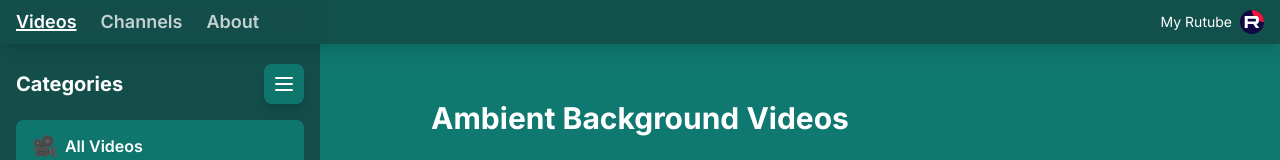
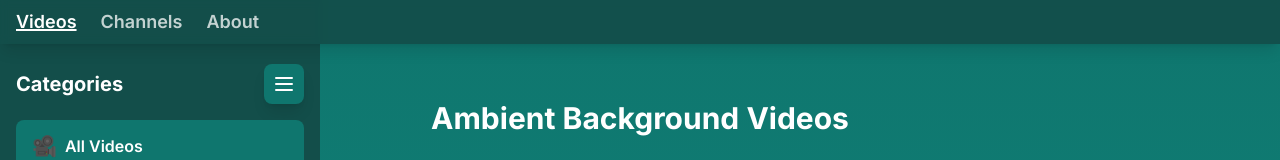
Before and after one commit to yamkin29/relax-app, a Next.js app: page /videos in a window 1280 px wide. Shown: the top 160 px of the page. Built offline with nearby package versions, Linux system fonts and the light colour scheme.

Commit message:
delete rutube

```diff
--- a/src/components/header/Header.tsx
+++ b/src/components/header/Header.tsx
@@ -3,7 +3,6 @@ import React from 'react';
 import { usePathname } from 'next/navigation';
 import { HEADER_TEXTS, STYLES } from '@/components/header/constants/header';
 import NavLink from '@/components/header/components/NavLink';
-import RutubeLink from '@/components/header/components/RutubeLink';
 
 const Header: React.FC = () => {
     const pathname = usePathname();
@@ -23,9 +22,6 @@ const Header: React.FC = () => {
                             {HEADER_TEXTS.ABOUT}
                         </NavLink>
                     </nav>
-                    <div className={STYLES.actions}>
-                        <RutubeLink />
-                    </div>
                 </div>
             </div>
         </header>
--- a/src/components/header/components/RutubeLink.tsx
+++ /dev/null
@@ -1,20 +0,0 @@
-import React from 'react';
-import { STYLES } from '@/components/header/constants/header';
-import RutubeIcon from '@/components/ui/icons/RutubeIcon';
-
-const RutubeLink: React.FC = () => {
-    return (
-        <a
-            href="https://rutube.ru/channel/46470222/"
-            target="_blank"
-            rel="noopener noreferrer"
-            className={`${STYLES.rutubeLink} flex items-center gap-2`}
-            aria-label="Rutube"
-        >
-            <span className="text-sm">My Rutube</span>
-            <RutubeIcon />
-        </a>
-    );
-};
-
-export default React.memo(RutubeLink);
--- a/src/components/header/constants/header.ts
+++ b/src/components/header/constants/header.ts
@@ -2,7 +2,6 @@ export const HEADER_TEXTS = {
     VIDEOS: 'Videos',
     CHANNELS: 'Channels',
     ABOUT: 'About',
-    RUTUBE: 'Rutube',
 } as const;
 
 export const STYLES = {
@@ -10,10 +9,8 @@ export const STYLES = {
     container: 'container mx-auto px-4',
     nav: 'flex justify-between items-center py-2',
     navLinks: 'flex gap-6 text-lg',
-    actions: 'flex gap-4',
     button: {
         base: 'px-4 py-2 text-white hover:text-teal-200 transition-colors',
         primary: 'px-4 py-2 bg-teal-700 text-white rounded-lg hover:bg-teal-600 transition-colors',
     },
-    rutubeLink: 'text-white hover:text-teal-200 transition-colors',
 } as const;
--- a/src/components/rutube-modal/RutubeModal.tsx
+++ /dev/null
@@ -1,24 +0,0 @@
-import React from 'react';
-import Modal from '@/components/ui/Modal';
-
-interface RutubeModalProps {
-    videoId: string;
-    isOpen: boolean;
-    onClose: () => void;
-}
-
-const RutubeModal: React.FC<RutubeModalProps> = ({ videoId, isOpen, onClose }) => {
-    return (
-        <Modal isOpen={isOpen} onClose={onClose} label="Video player">
-            <iframe
-                src={`https://rutube.ru/play/embed/${videoId}`}
-                title="Rutube video player"
-                className="w-full h-full"
-                allow="accelerometer; autoplay; clipboard-write; encrypted-media; gyroscope; picture-in-picture"
-                allowFullScreen
-            />
-        </Modal>
-    );
-};
-
-export default RutubeModal;
--- a/src/components/video-card/VideoCard.tsx
+++ b/src/components/video-card/VideoCard.tsx
@@ -4,34 +4,22 @@ import Image from 'next/image';
 import { STYLES } from '@/components/video-card/constants/video-card';
 import PlayOverlay from '@/components/video-card/components/PlayOverlay';
 import VideoModal from '@/components/video-modal/VideoModal';
-import RutubeModal from '@/components/rutube-modal/RutubeModal';
 
 interface VideoCardProps {
     thumbnail: string;
     link: string;
-    rutubeLink?: string;
     title?: string;
 }
 
-const VideoCard: React.FC<VideoCardProps> = ({ thumbnail, link, rutubeLink, title }) => {
+const VideoCard: React.FC<VideoCardProps> = ({ thumbnail, link, title }) => {
     const [isModalOpen, setIsModalOpen] = useState(false);
-    const [isRutubeModalOpen, setIsRutubeModalOpen] = useState(false);
 
     const videoId = link.split('v=')[1]?.split('&')[0];
-    const rutubeId = rutubeLink?.split('/video/')[1]?.replace('/', '');
 
     const handleClick = (e: React.MouseEvent) => {
         e.preventDefault();
         if (videoId) {
             setIsModalOpen(true);
-        }
-    };
-
-    const handleRutubeClick = (e: React.MouseEvent) => {
-        e.preventDefault();
-        e.stopPropagation();
-        if (rutubeId) {
-            setIsRutubeModalOpen(true);
         }
     };
 
@@ -48,7 +36,7 @@ const VideoCard: React.FC<VideoCardProps> = ({ thumbnail, link, rutubeLink, titl
                             className={STYLES.card.image}
                             priority={false}
                         />
-                        <PlayOverlay onRutubeClick={rutubeId ? handleRutubeClick : undefined} />
+                        <PlayOverlay />
                     </div>
                     {title && (
                         <div className={STYLES.card.title.container}>
@@ -58,7 +46,6 @@ const VideoCard: React.FC<VideoCardProps> = ({ thumbnail, link, rutubeLink, titl
                 </div>
             </a>
             {videoId && <VideoModal videoId={videoId} isOpen={isModalOpen} onClose={() => setIsModalOpen(false)} />}
-            {rutubeId && <RutubeModal videoId={rutubeId} isOpen={isRutubeModalOpen} onClose={() => setIsRutubeModalOpen(false)} />}
         </>
     );
 };
--- a/src/components/video-card/components/PlayOverlay.tsx
+++ b/src/components/video-card/components/PlayOverlay.tsx
@@ -1,22 +1,12 @@
 import React from 'react';
 import { STYLES } from '@/components/video-card/constants/video-card';
 import PlayIcon from '@/components/video-card/components/PlayIcon';
-import RutubeIcon from '@/components/ui/icons/RutubeIcon';
 
-interface PlayOverlayProps {
-    onRutubeClick?: (e: React.MouseEvent) => void;
-}
-
-const PlayOverlay: React.FC<PlayOverlayProps> = ({ onRutubeClick }) => (
+const PlayOverlay: React.FC = () => (
     <div className={STYLES.card.overlay}>
         <div className={STYLES.card.playButton.container}>
             <PlayIcon />
         </div>
-        {onRutubeClick && (
-            <button type="button" onClick={onRutubeClick} aria-label="Watch on Rutube" className={STYLES.card.playButton.rutubeContainer}>
-                <RutubeIcon />
-            </button>
-        )}
     </div>
 );
 
--- a/src/components/video-card/constants/video-card.ts
+++ b/src/components/video-card/constants/video-card.ts
@@ -8,8 +8,6 @@ export const STYLES = {
         playButton: {
             container:
                 'w-12 h-12 rounded-full bg-white flex items-center justify-center transform scale-0 group-hover:scale-100 transition-transform duration-300 hover:bg-gray-200',
-            rutubeContainer:
-                'w-12 h-12 rounded-full bg-blue-600 flex items-center justify-center transform scale-0 group-hover:scale-100 transition-transform duration-300 hover:bg-blue-700',
             icon: 'w-6 h-6 text-white',
         },
         title: {
--- a/src/components/video-grid/VideoGrid.tsx
+++ b/src/components/video-grid/VideoGrid.tsx
@@ -12,7 +12,6 @@ const videos: Video[] = (rawVideos as RawVideo[]).map((video) => ({
     ...video,
     thumbnail: `https://img.youtube.com/vi/${video.youtubeId}/maxresdefault.jpg`,
     link: `https://www.youtube.com/watch?v=${video.youtubeId}`,
-    rutubeLink: video.rutubeId ? `https://rutube.ru/video/${video.rutubeId}/` : undefined,
 }));
 
 const VideoGrid = () => {
--- a/src/components/video-grid/components/VideoGridContent.tsx
+++ b/src/components/video-grid/components/VideoGridContent.tsx
@@ -14,13 +14,7 @@ const VideoGridContent = ({ videos }: VideoGridContentProps) => {
 
             <div className="grid grid-cols-1 sm:grid-cols-2 md:grid-cols-3 lg:grid-cols-4 gap-6">
                 {videos.map((video) => (
-                    <VideoCard
-                        key={video.youtubeId}
-                        thumbnail={video.thumbnail}
-                        link={video.link}
-                        rutubeLink={video.rutubeLink}
-                        title={video.title}
-                    />
+                    <VideoCard key={video.youtubeId} thumbnail={video.thumbnail} link={video.link} title={video.title} />
                 ))}
             </div>
 
--- a/src/components/video-grid/types/video.ts
+++ b/src/components/video-grid/types/video.ts
@@ -1,7 +1,6 @@
 export interface RawVideo {
     title: string;
     youtubeId: string;
-    rutubeId?: string;
     category: string;
     tags: string[];
 }
@@ -9,7 +8,6 @@ export interface RawVideo {
 export interface Video extends RawVideo {
     thumbnail: string;
     link: string;
-    rutubeLink?: string;
 }
 
 export type SortOption = 'title-asc' | 'title-desc' | 'category-asc' | 'category-desc';
--- a/src/data/videos.json
+++ b/src/data/videos.json
@@ -2,7 +2,6 @@
     {
         "title": "ALONE: Dark Forest | Deep Ambient Focus Music 4K",
         "youtubeId": "bNmP4NsYgRI",
-        "rutubeId": "f1f2bf53361923bca41af0336916215d",
         "category": "reading",
         "tags": ["rain", "sleep", "relaxation", "nature", "study", "reading", "focus"]
     },
@@ -27,7 +26,6 @@
     {
         "title": "CABVIEW: Stormy winter conditions on the mountain pass (Bergen Line, Norway)",
         "youtubeId": "facDr2lTAUM",
-        "rutubeId": "8d21ddabd6cd870329e0b89aaec888a7",
         "category": "work",
         "tags": ["train", "study", "ambience", "reading"]
     },
@@ -46,14 +44,12 @@
     {
         "title": "Alone: Relaxing Ambient SPACE Music for Being Alone on Distant Planets",
         "youtubeId": "YUaSVFXTHlk",
-        "rutubeId": "a097ae3a6f6c8a491180424445c774f9",
         "category": "focus",
         "tags": ["meditation"]
     },
     {
         "title": "Tranquility - Deep Healing Relaxing Music - Meditation Ambient Music",
         "youtubeId": "DRFHklnN-SM",
-        "rutubeId": "75ed9a6d5c4f8f5bc07fa96e9d84180a",
         "category": "nature",
         "tags": ["sleep", "relaxation", "calm", "nature"]
     },
@@ -96,14 +92,12 @@
     {
         "title": "Star Wars | Ambient Soundtrack Mix",
         "youtubeId": "lET5OZmJesA",
-        "rutubeId": "3f00144c6ca28a012b1691029",
         "category": "work",
         "tags": ["focus", "study", "ambience"]
     },
     {
         "title": "A Middle Earth | Rivendell - Music & Ambience",
         "youtubeId": "62j1xAdYKAQ",
-        "rutubeId": "fb6e5f8a789e2802b277510600c3a41f",
         "category": "reading",
         "tags": ["focus", "study", "calm"]
     },
@@ -122,7 +116,6 @@
     {
         "title": "The Lord of the Rings Trilogy | Calm Continuous Mix",
         "youtubeId": "BE6JUt9LnCw",
-        "rutubeId": "2aeaa3ae37cca3402d8f353cb6f9c7a8",
         "category": "sleep",
         "tags": ["calm", "meditation", "ambience"]
     },
@@ -147,7 +140,6 @@
     {
         "title": "Parallels: Sci-Fi Ambient | Dark Ambient | Generative Ambient",
         "youtubeId": "z0tDMe99gC0",
-        "rutubeId": "de37e9392aceb42fe4a017bc71cabd7b",
         "category": "work",
         "tags": ["reading", "work", "coding", "focus"]
     },
@@ -178,7 +170,6 @@
     {
         "title": "DUNE: Part Four \"God Emperor of Dune\" Epic Sci-Fi Soundtrack, Cinematic Ambient.",
         "youtubeId": "tkerEa54uek",
-        "rutubeId": "c9870a3097144822fd83eaa4b393c5c6",
         "category": "work",
         "tags": ["reading", "work", "coding", "focus"]
     }
```
Also changed, not shown: src/components/ui/icons/RutubeIcon.tsx (deleted, +0 -8 lines), 1 other file (tests, documents, lock files or other folders).
